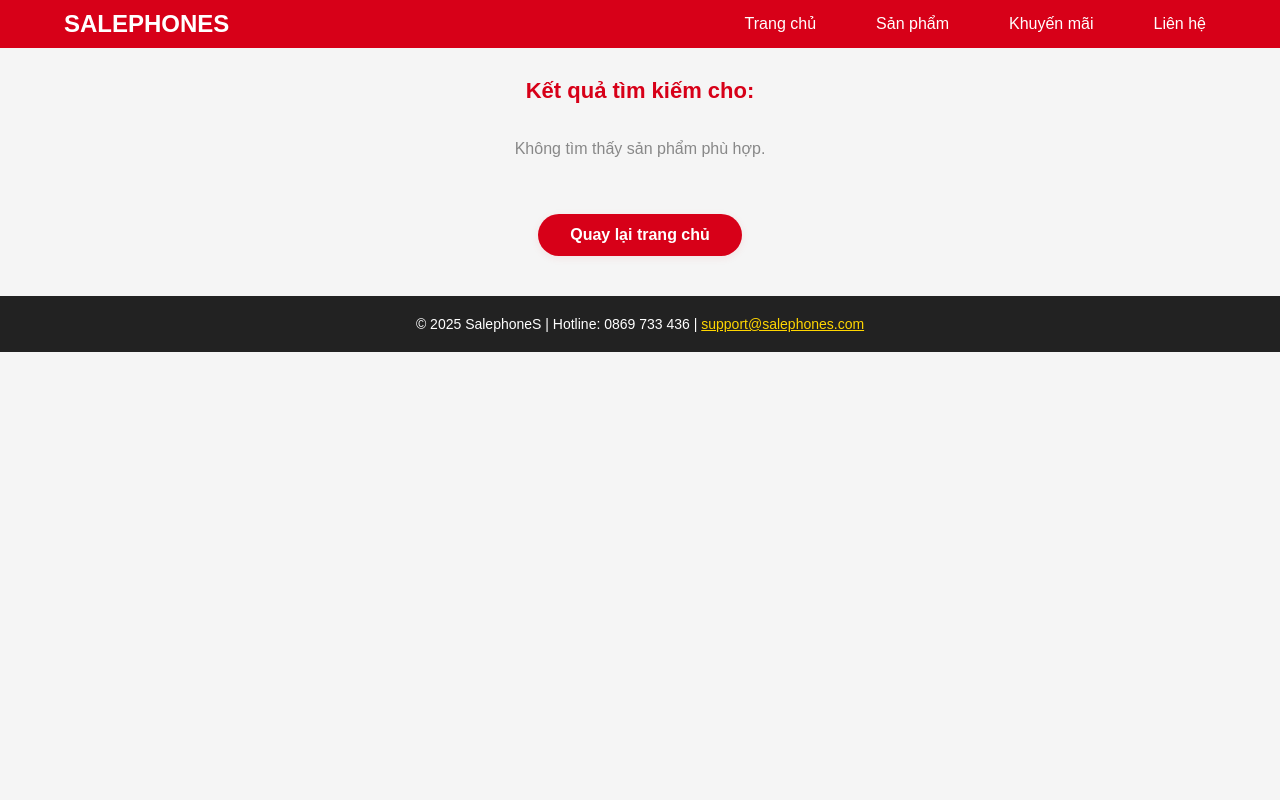
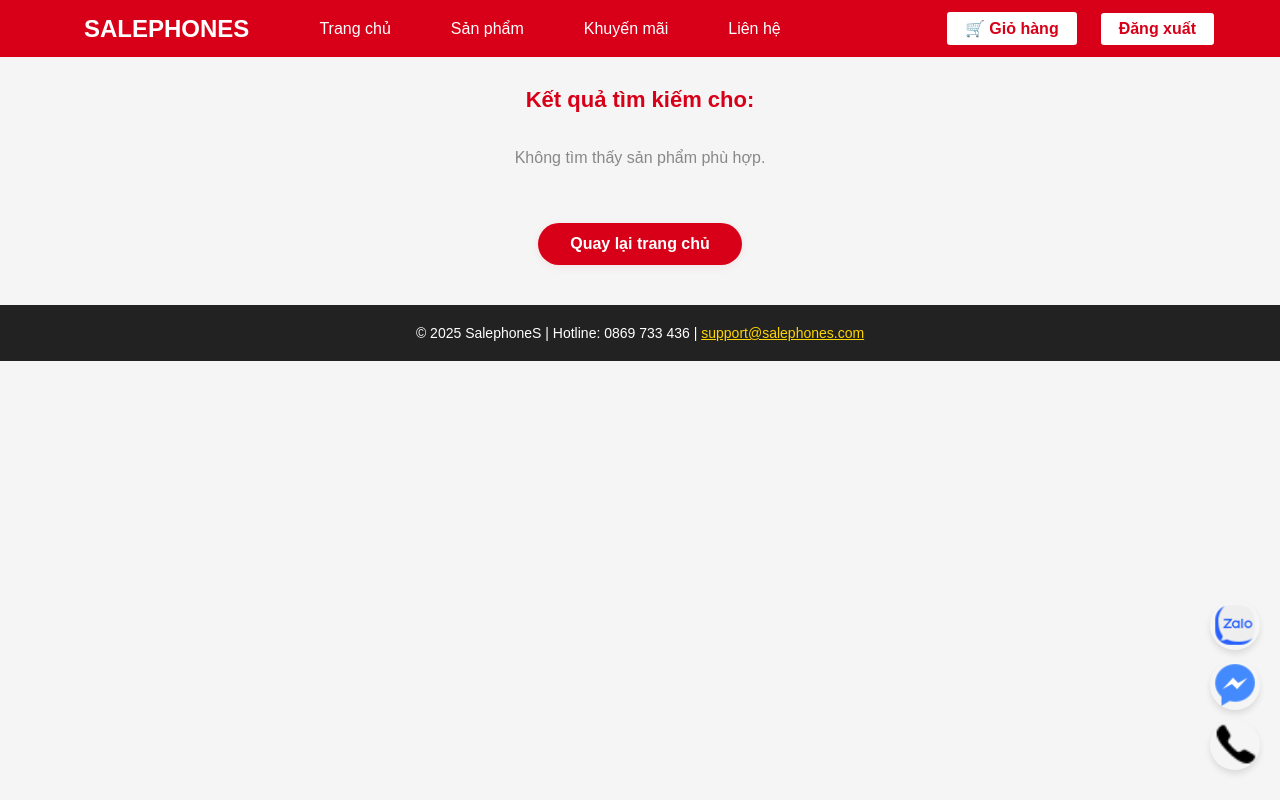
Before and after one commit to khanhnat2710/project1, a PHP site: page /search.php in a window 1280 px wide. Run offline with PHP 8.4, Linux system fonts and the light colour scheme; the visitor is signed in with stand-in values (Sample User, id 1).

Commit message:
them dang nhap, dang xuat, gio hang, sua lai loi dang nhap cho phan customer

```diff
--- a/project/admin/login/logout.php
+++ b/project/admin/login/logout.php
@@ -1,5 +1,6 @@
 <?php
     session_start();
-    session_unset();
+    unset($_SESSION['ADMIN_ID']);
+    unset($_SESSION['USERNAME']);
     header("Location: login.php");
 ?>
--- a/project/customer/login/login-process.php
+++ b/project/customer/login/login-process.php
@@ -1,6 +1,6 @@
 <?php
     session_start();
-    //lấy username và password từ form
+    //lấy email và password từ form
     $email = $_POST["email"];
     $password = $_POST["password"];
     //Mở kết nối
@@ -11,7 +11,7 @@
     $result = mysqli_query($connection, $sql);
     //đóng kết nối
     include_once "../../admin/connection/close.php";
-    //kiểm tra username và password có đúng không
+    //kiểm tra email và password có đúng không
     foreach ($result as $row){
         if($row['count_id'] == 0 ){
             //quay về trang login
@@ -21,7 +21,7 @@
             $_SESSION['CUS_ID'] = $row['CUS_ID'];
             $_SESSION['EMAIL'] = $row['EMAIL'];
             $_SESSION['PASSWORD'] = $row['PASSWORD'];
-            //quay về trang admin
+            //quay về trang chủ
             header("location: ../menu.php");
         }
     }
--- a/project/customer/login/logout.php
+++ b/project/customer/login/logout.php
@@ -1,5 +1,6 @@
 <?php
     session_start();
-    session_unset();
+    unset($_SESSION['CUS_ID']);
+    unset($_SESSION['EMAIL']);
     header("Location: ../menu.php");
 ?>
--- a/project/customer/search.php
+++ b/project/customer/search.php
@@ -9,9 +9,9 @@
 <body>
     <!-- Header -->
     <header class="main-header">
-        <div class="container">
-            <h1 class="logo">SalephoneS</h1>
-            <nav class="main-nav">
+        <div class="container" style="display: flex; align-items: center;">
+            <h1 class="logo" style="margin-left: 20px;">SalephoneS</h1>
+            <nav class="main-nav" style="margin-left: 40px;">
                 <ul>
                     <li><a href="menu.php">Trang chủ</a></li>
                     <li><a href="#">Sản phẩm</a></li>
@@ -19,6 +19,16 @@
                     <li><a href="#">Liên hệ</a></li>
                 </ul>
             </nav>
+            <div style="margin-left:auto; display:flex; align-items:center;">
+                <?php
+                    session_start();
+                    if (isset($_SESSION['CUS_ID'])): ?>
+                        <a href="cartCustomer/index.php" class="cart-btn">🛒 Giỏ hàng</a>
+                        <a href="login/logout.php" class="login-btn" style="margin-left:20px;">Đăng xuất</a>
+                <?php else: ?>
+                        <a href="login/login.php" class="login-btn">Đăng nhập</a>
+                <?php endif; ?>
+            </div>
         </div>
     </header>
 
@@ -62,6 +72,24 @@
         </div>
     </div>
 
+    <div class="float-contact">
+    <div class="chat-zalo">
+      <a href="https://zalo.me/0869733436" target="_blank">
+        <img title="Chat Zalo" src="../admin/image/zalo.png" alt="Chat Zalo">
+      </a>
+    </div>
+    <div class="chat-facebook">
+      <a href="https://www.facebook.com/khanh.nguyen.293038" target="_blank">
+        <img title="Chat Facebook" src="../admin/image/mess.png" alt="Chat Facebook">
+      </a>
+    </div>
+    <div class="call-hotline">
+      <a href="tel:0869733436">
+        <img title="Call Hotline" src="../admin/image/call2.png" alt="Call Hotline">
+      </a>
+    </div>
+  </div>
+
     <!-- Footer -->
     <footer class="main-footer">
         <p>&copy; 2025 SalephoneS | Hotline: 0869 733 436 | <a href="mailto:support@salephones.com" style="color:#ffd600;">support@salephones.com</a></p>
--- a/project/customer/stylesea.css
+++ b/project/customer/stylesea.css
@@ -103,3 +103,48 @@
     transform: translateY(-2px) scale(1.04);
     text-decoration: none;
 }
+
+/* Float Contact */
+    .float-contact {
+      position: fixed; /* Định vị cố định */
+      bottom: 20px; /* Cách đáy 20px */
+      right: 20px; /* Cách phải 20px */
+      z-index: 9999; /* Đảm bảo nó nằm trên các phần tử khác */
+    }
+
+    .float-contact div {
+      margin-bottom: 10px; /* Khoảng cách giữa các nút */
+    }
+
+    .float-contact img {
+      display: block; /* Đảm bảo ảnh không bị inline */
+      width: 50px; /* Kích thước ảnh */
+      height: 50px;
+      border-radius: 50%; /* Bo tròn ảnh */
+      box-shadow: 0 4px 6px rgba(0, 0, 0, 0.1); /* Hiệu ứng bóng đổ */
+      transition: transform 0.3s ease; /* Hiệu ứng khi hover */
+    }
+
+    .float-contact img:hover {
+      transform: scale(1.1); /* Phóng to nhẹ khi hover */
+    }
+
+/* Nút đăng nhập, đăng xuất, giỏ hàng giống style2.css và styleprd.css */
+.cart-btn, .login-btn {
+  display: inline-block;
+  padding: 7px 18px;
+  background: #fff;
+  color: #d70018;
+  border-radius: 5px;
+  font-weight: bold;
+  text-decoration: none;
+  border: 2px solid #d70018;
+  margin-left: 20px;
+  transition: background 0.2s, color 0.2s, border-color 0.2s;
+}
+
+.cart-btn:hover, .login-btn:hover {
+  background: #111;
+  color: #fff;
+  border-color: #111;
+}
```
Also changed, not shown: project/customer/cartCustomer/addToCart.php (added, +19 -0 lines), project/customer/cartCustomer/deleteProduct.php (added, +9 -0 lines), project/customer/cartCustomer/index.php (added, +117 -0 lines), project/customer/cartCustomer/updateCart.php (added, +11 -0 lines), project/customer/login/login.php (+6 -16 lines), project/customer/menu.php (+9 -4 lines), project/customer/product.php (+17 -4 lines), project/customer/style2.css (+19 -0 lines), project/customer/styleprd.css (+20 -0 lines), project/admin/image/oppo find n5.jpg (added).
